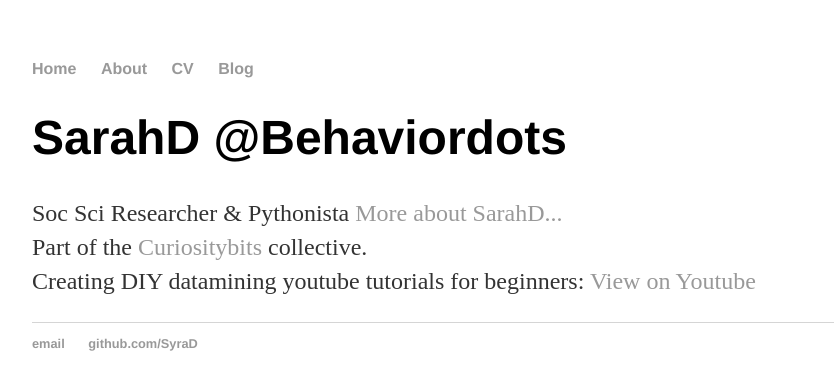
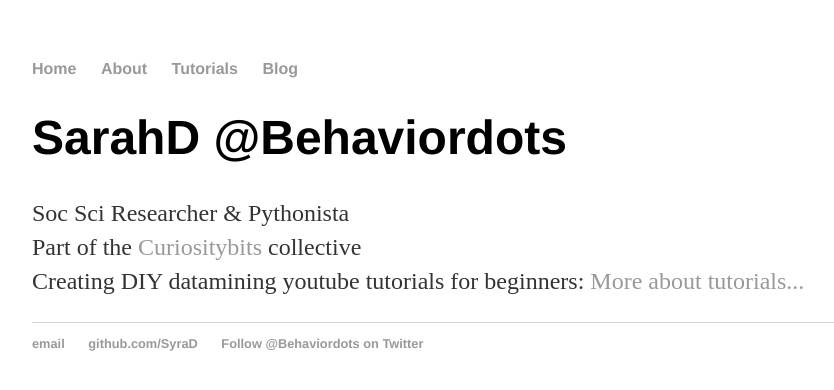
Before and after one commit to SyraD/SyraD.github.io, a Jekyll site: the page index.html, which Jekyll copies as it is, in a window 1280 px wide. Shown: the top 390 px of the page, without its empty margins (160-994 px from the left). Built offline with Jekyll 4.4.1, drawn with Linux system fonts in a browser that asks for light colours.

Commit message:
change cv to tutorials

```diff
--- a/index.html
+++ b/index.html
@@ -10,16 +10,16 @@
     		<ul>
         		<li><a href="/">Home</a></li>
 	        	<li><a href="/about">About</a></li>
-        		<li><a href="/cv">CV</a></li>
+        		<li><a href="/tutorials">Tutorials</a></li>
         		<li><a href="/blog">Blog</a></li>
     		</ul>
 		</nav>
 		<div class="container">
     		<div class="blurb">
         		<h1>SarahD @Behaviordots</h1>
-			<p>Soc Sci Researcher & Pythonista  <a href="/about">More about SarahD...</a>
-			<br> Part of the <a href="http://www.curiositybits.org/">Curiositybits</a> collective.
-			<br> Creating DIY datamining youtube tutorials for beginners: <a href=" http://goo.gl/HHa4sh ">View on Youtube</a></p>
+			<p>Soc Sci Researcher & Pythonista
+			<br> Part of the <a href="http://www.curiositybits.org/">Curiositybits</a> collective
+			<br> Creating DIY datamining youtube tutorials for beginners: <a href="href="/tutorials">More about tutorials...</a></p>
 
     		</div><!-- /.blurb -->
 		</div><!-- /.container -->
@@ -27,6 +27,7 @@
     		<ul>
         		<li><a href="mailto:sarahd@behavirodots.com">email</a></li>
         		<li><a href="https://github.com/SyraD">github.com/SyraD</a></li>
+			<li><a href="https://twitter.com/behaviordots">Follow @Behaviordots on Twitter</a></li>
 			</ul>
 		</footer>
 	</body>
```
Also changed, not shown: cv/index.html (deleted, +0 -22 lines).
